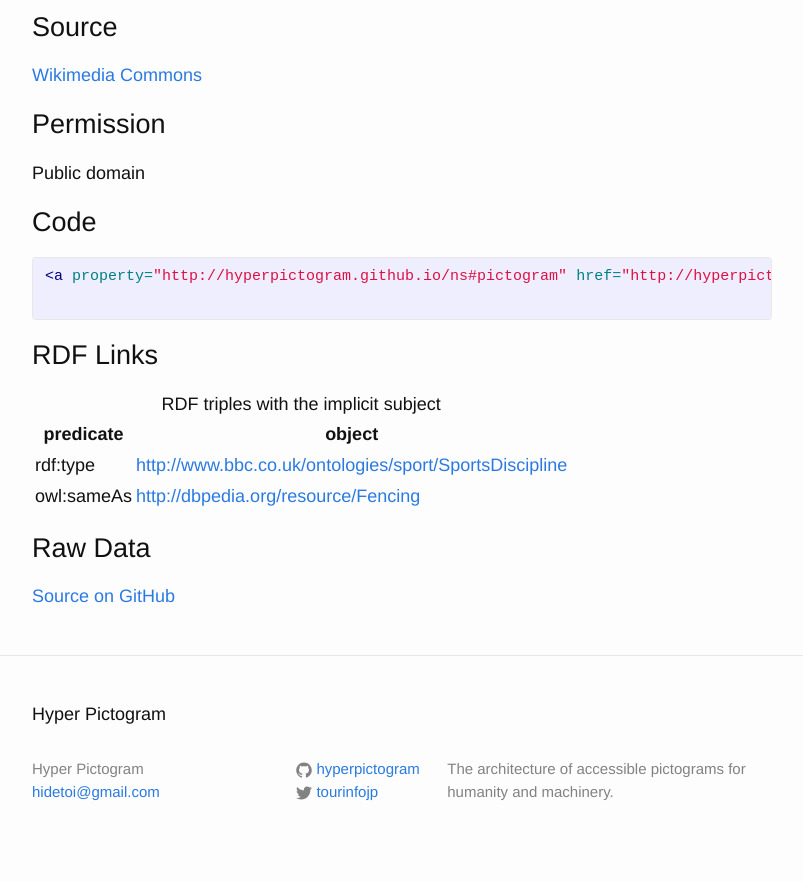
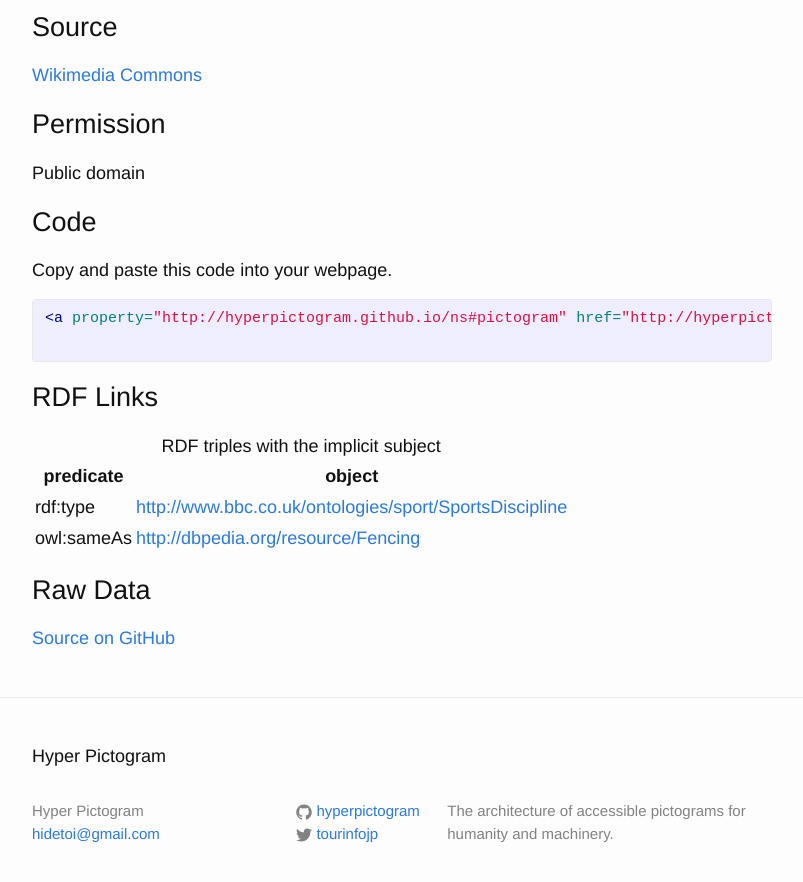
Before and after one commit to hyperpictogram/hyperpictogram.github.io, a Jekyll site: the page built from _pictograms/fencing-thadius856-parutakupiu.md, in a window 1280 px wide and 900 px high, scrolled down 615 px. Shown: the top 882 px of the window, without its empty margins (238-1041 px from the left). Built offline with Jekyll 4.4.1, drawn with Linux system fonts in a browser that asks for light colours.

Commit message:
added the instruction of the usage of the code

```diff
--- a/_layouts/pictogram.html
+++ b/_layouts/pictogram.html
@@ -22,6 +22,9 @@ labels:
   code:
     en: Code
     ja: コード
+  codeUsage:
+    en: Copy and paste this code into your webpage.
+    ja: このコードをコピーアンドペーストしてください。
   links:
     en: RDF Links
     ja: RDFリンク
@@ -100,6 +103,7 @@ labels:
     <section id="code">
       {% for lang in page.languages %}
         <h2 class="pictogram-m17n" lang="{{ lang }}">{{ layout.labels.code[lang] }}</h2>
+        <p class="pictogram-m17n" lang="{{ lang }}">{{ layout.labels.codeUsage[lang] }}</p>
       {% endfor %}
       {% highlight html %}<a property="{{ site.url }}/ns#pictogram" href="{{ site.url }}{{ page.url | remove:'index.html' }}"><img src="{{ site.url }}{{ page.url | remove:'index.html' }}{{ page.image_file }}" alt="{{ page.name.en }}"></a>
       {% endhighlight %}
```
